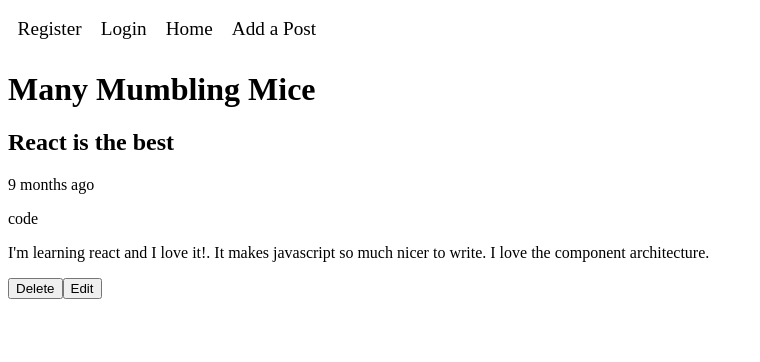
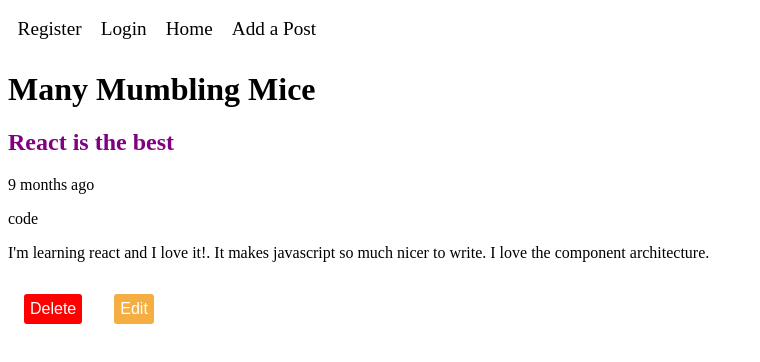
Before and after one commit to CoderAcademy-ALL/simple-blog-alex, a React (Create React App) app: page /posts/1 in a window 1280 px wide. Shown: the top 362 px of the page, without its empty margins (0-760 px from the left). Built offline with nearby package versions, Linux system fonts and the light colour scheme.

Commit message:
styled components code complete

```diff
--- a/package.json
+++ b/package.json
@@ -10,7 +10,8 @@
     "react": "^16.13.1",
     "react-dom": "^16.13.1",
     "react-router-dom": "^5.2.0",
-    "react-scripts": "3.4.1"
+    "react-scripts": "3.4.1",
+    "styled-components": "^5.1.1"
   },
   "scripts": {
     "start": "react-scripts start",
--- a/src/components/BlogPost.js
+++ b/src/components/BlogPost.js
@@ -2,6 +2,9 @@ import React from 'react';
 import moment from 'moment';
 import {Link} from 'react-router-dom'
 import {useGlobalState} from '../config/globalState'
+import Heading from './styled/Heading';
+import Row from './styled/Row';
+import Button from './styled/Button';
 
 function BlogPost(props) {
     const {dispatch} = useGlobalState();
@@ -22,13 +25,17 @@ function BlogPost(props) {
     return (
         <div>
          <Link to ={`/posts/${_id}`}  style={linkStyles}>
-             <h2>{title}</h2>
+             <Heading color={category ==='code' ? 'purple': 'orange'}>{title}</Heading>
          </Link>
         <p>{moment(modified_date).fromNow()}</p>
         <p>{category}</p>
         <p>{content}</p>
-        {showControls && <button onClick={handleDelete}>Delete</button>}
-        {showControls && <button onClick ={() => history.push(`/posts/edit/${_id}`)} >Edit</button>}
+        {showControls &&
+            <Row>
+            <Button danger onClick={handleDelete}>Delete</Button>
+            <Button caution onClick ={() => history.push(`/posts/edit/${_id}`)} >Edit</Button>
+            </Row>
+        }
         </div>
     )
 }
--- a/src/components/Nav.js
+++ b/src/components/Nav.js
@@ -1,8 +1,7 @@
 import React from 'react';
-import { Link } from 'react-router-dom';
 import {useGlobalState} from '../config/globalState';
 import {setUserInSessionStorage} from '../services/authServices'
-
+import PlainLink from './styled/PlainLink';
 
 function Nav() {
     const {store, dispatch} = useGlobalState();
@@ -17,12 +16,7 @@ function Nav() {
     const divStyles = {
         display: 'flex'
     }
-    const linkStyles = {
-        fontSize: '1.2em',
-        textDecoration: 'none',
-        color: 'black',
-        margin: '0.5em'
-    }
+
     const greetingStyle  = {
         fontSize: '1.2em',
         textDecoration: 'none',
@@ -35,19 +29,19 @@ function Nav() {
           {user ?
           (
           <>
-            <Link style={linkStyles} to='/' onClick={handleLogOut}>Logout</Link>
+            <PlainLink to='/' onClick={handleLogOut}>Logout</PlainLink>
             <span style={greetingStyle}> Hello {user}</span>
             </>
         )
         :
         (
             <>
-            <Link style= {linkStyles} to='/register'>Register</Link>
-            <Link style= {linkStyles} to='/login'>Login</Link>
+            <PlainLink to='/register'>Register</PlainLink>
+            <PlainLink to='/login'>Login</PlainLink>
             </>
         )}
-          <Link style={linkStyles} to='/'>Home</Link>
-          <Link style={linkStyles} to='/posts/new'> Add a Post</Link>
+          <PlainLink  to='/'>Home</PlainLink>
+          <PlainLink to='/posts/new'> Add a Post</PlainLink>
 
 
 
--- /dev/null
+++ b/src/components/styled/Button.js
@@ -0,0 +1,28 @@
+import styled, {css} from 'styled-components';
+
+const Button = styled.button`
+    display: block;
+    font-size: 1em;
+    margin: 1em;
+    padding: 0.25em;
+    border: 2px solid black;
+    border-radius: 3px;
+    color: black;
+    background-color: transparent;
+    cursor: pointer;
+
+    ${props => props.danger && css`
+        background-color: red;
+        color: white;
+        border 2px solid red;
+        `
+    }
+
+    ${props => props.caution && css`
+    background-color: #F5AE42;
+    color: white;
+    border 2px solid #F5AE42;
+    `
+}
+ `
+export default Button;
--- /dev/null
+++ b/src/components/styled/Heading.js
@@ -0,0 +1,6 @@
+import styled from 'styled-components';
+const Heading = styled.h2`
+    color: ${(props) => props.color || "black" }
+    `;
+
+export default Heading;
--- /dev/null
+++ b/src/components/styled/PlainLink.js
@@ -0,0 +1,18 @@
+import styled from 'styled-components';
+import {Link} from 'react-router-dom';
+
+// const linkStyles = {
+//     fontSize: '1.2em',
+//     textDecoration: 'none',
+//     color: 'black',
+//     margin: '0.5em'
+// }
+
+const PlainLink = styled(Link)`
+    font-size: 1.2em;
+    text-decoration: none;
+    color: black;
+    margin: 0.5em;
+`;
+
+export default PlainLink;
--- /dev/null
+++ b/src/components/styled/Row.js
@@ -0,0 +1,7 @@
+import styled from 'styled-components';
+
+const Row = styled.div`
+    display: flex;
+    `;
+
+export default Row;
```
Also changed, not shown: 1 other file (tests, documents, lock files or other folders).
